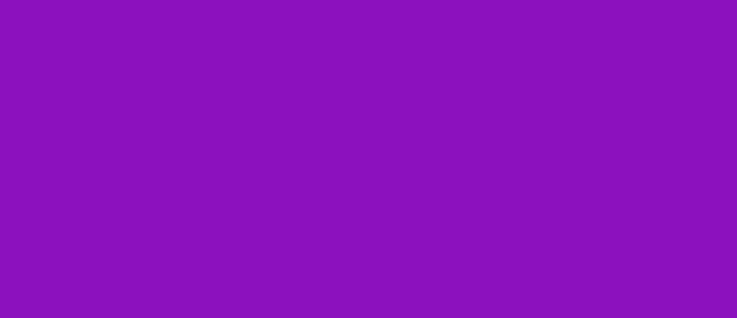
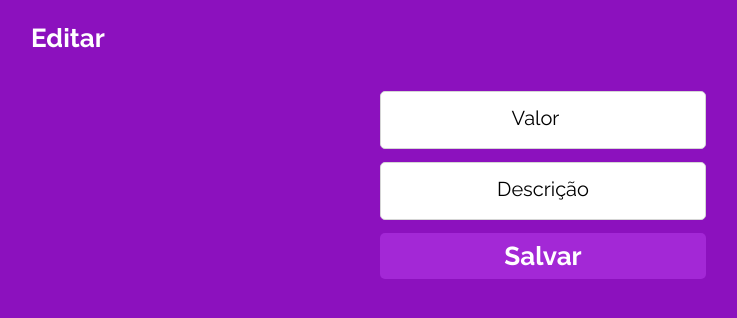
Before and after one commit to gbjauhar/MyWallet-front, a React (Create React App) app: page /edit in a window 1280 px wide. Before the commit this address had no page. Shown: the top 318 px of the page, without its empty margins (97-834 px from the left). Built offline with nearby package versions, Linux system fonts and the light colour scheme; a web font is replaced by a local one.

Commit message:
feat: edit register

```diff
--- a/src/App.js
+++ b/src/App.js
@@ -7,6 +7,7 @@ import useLocalStorage from "./useLocalStorage";
 import HomePage from "./HomePage"
 import IncomePage from "./IncomePage"
 import ExpensePage from "./ExpensePage"
+import EditPage from "./EditPage";
 
 export default function App() {
   const [user, setUser] = useLocalStorage("user", null);
@@ -22,6 +23,7 @@ export default function App() {
           <Route path="/home" element={<HomePage />} />
           <Route path="/income" element={<IncomePage />}/>
           <Route path="/expense" element={<ExpensePage />}/>
+          <Route path="/edit" element={<EditPage />} />
         </Routes>
       </AuthContext.Provider>
     </BrowserRouter>
--- /dev/null
+++ b/src/EditPage.js
@@ -0,0 +1,104 @@
+import axios from "axios"
+import { useContext, useState } from "react"
+import { useLocation, useNavigate } from "react-router-dom"
+import styled from "styled-components"
+import AuthContext from "./auth"
+
+export default function EditPage() {
+    const [form, setForm] = useState({ cost: "", description: "" })
+    const { user } = useContext(AuthContext)
+    const navigate = useNavigate()
+    const location = useLocation()
+    function post(e) {
+        e.preventDefault()
+        const config = { headers: { "Authorization": `Bearer ${user.token}` } }
+        axios.put(`${process.env.REACT_APP_API_BASE_URL}/home/${location.state.id}`, form, config)
+            .then(() => {
+                navigate("/home")
+            })
+            .catch((res) => {
+                alert(res.data)
+            })
+    }
+    function handleChange(e) {
+        setForm({ ...form, [e.target.name]: e.target.value })
+    }
+    return (
+        <ContainerPage>
+            <h1>Editar</h1>
+            <Form onSubmit={post}>
+                <input
+                    name="cost"
+                    placeholder="Valor"
+                    type="number"
+                    value={form.cost}
+                    onChange={handleChange}
+                    required />
+                <input
+                    name="description"
+                    placeholder="Descrição"
+                    type="text"
+                    value={form.description}
+                    onChange={handleChange}
+                    required/>
+                <button type="submit">Salvar</button>
+            </Form>
+        </ContainerPage>
+    )
+}
+
+const ContainerPage = styled.div`
+display:flex;
+flex-direction: column;
+align-items: center;
+h1{
+    width: 80%;
+    justify-content: flex-start;
+    color: #ffffff;
+    margin-bottom: 40px;
+    margin-top: 25px;
+    font-family: "Raleway";
+    font-weight: 700;
+    font-size: 26px;
+}
+`
+
+const Form = styled.form`
+display: flex;
+flex-direction: column;
+align-items: center;
+input{
+    width: 326px;
+    height: 58px;
+    border: 1px solid #d5d5d5;
+    color: #d4d4d4;
+    box-sizing: border-box;
+    margin-bottom: 13px;
+    border-radius: 5px;
+}
+input::placeholder {
+    font-family: "Raleway";
+    font-style: normal;
+    font-weight: 400;
+    font-size: 20px;
+    line-height: 23px;
+    color: #000000;
+    text-align: center;
+  }
+button{
+    display:flex;
+    justify-content: center;
+    align-items: center;
+    width: 326px;
+    height: 46px;
+    background-color: #a328d6;
+    border-radius: 5px;
+    margin-bottom: 5%;
+    font-family: "Raleway";
+    font-weight: 700;
+    font-size: 26px;
+    color:white;
+    border: none;
+    cursor: pointer;
+}
+`
--- a/src/Entry.js
+++ b/src/Entry.js
@@ -2,9 +2,11 @@ import axios from "axios";
 import { useContext } from "react";
 import styled from "styled-components";
 import AuthContext from "./auth";
+import { useNavigate } from "react-router-dom";
 
 export default function Entry({ cost, type, time, description, id }) {
   const { user } = useContext(AuthContext)
+  const navigate = useNavigate()
   function post() {
     if (window.confirm("Tem certeza que quer apagar o registro?")) {
       const config = { headers: { "Authorization": `Bearer ${user.token}` } }
@@ -21,7 +23,9 @@ export default function Entry({ cost, type, time, description, id }) {
     <>
     <Valores color={type}>
       <h1>{time}</h1>
-      <h2>{description}</h2>
+      <h2 onClick={() => {
+        navigate("/edit", {state: {id}})
+      }}>{description}</h2>
       <h3>{cost.toString().replaceAll(".", ",")}</h3>
       <h4 onClick={post}>x</h4>
     </Valores>
@@ -47,6 +51,7 @@ h2{
   font-size: 16px;
   color: #000000;
   margin-left: 10px;
+  cursor: pointer;
 }
 h3{
   font-family: "Raleway";
```
